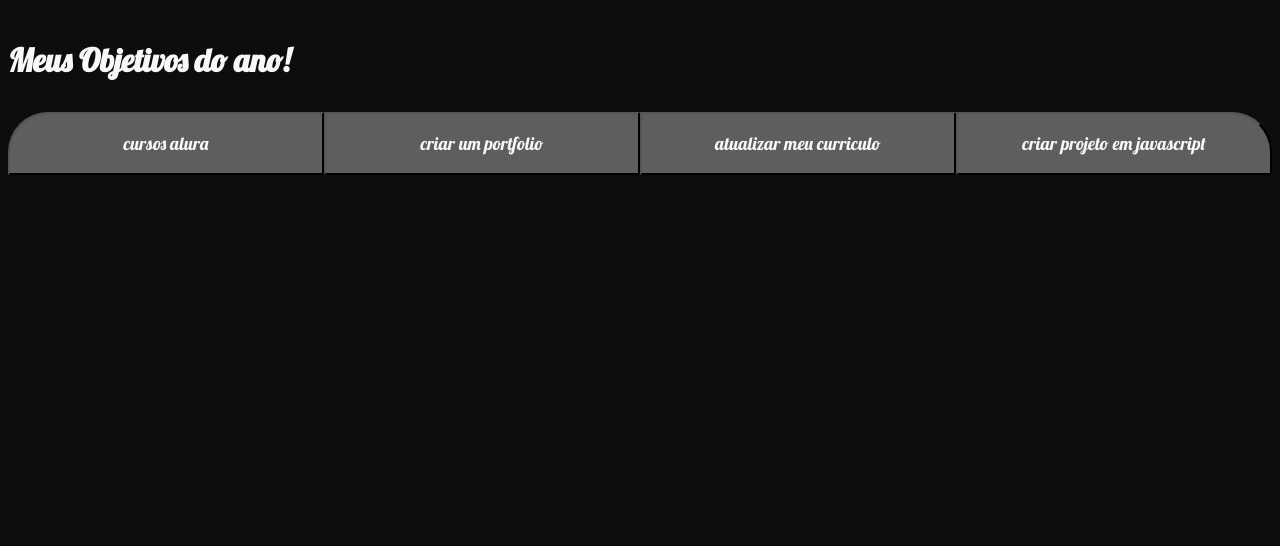
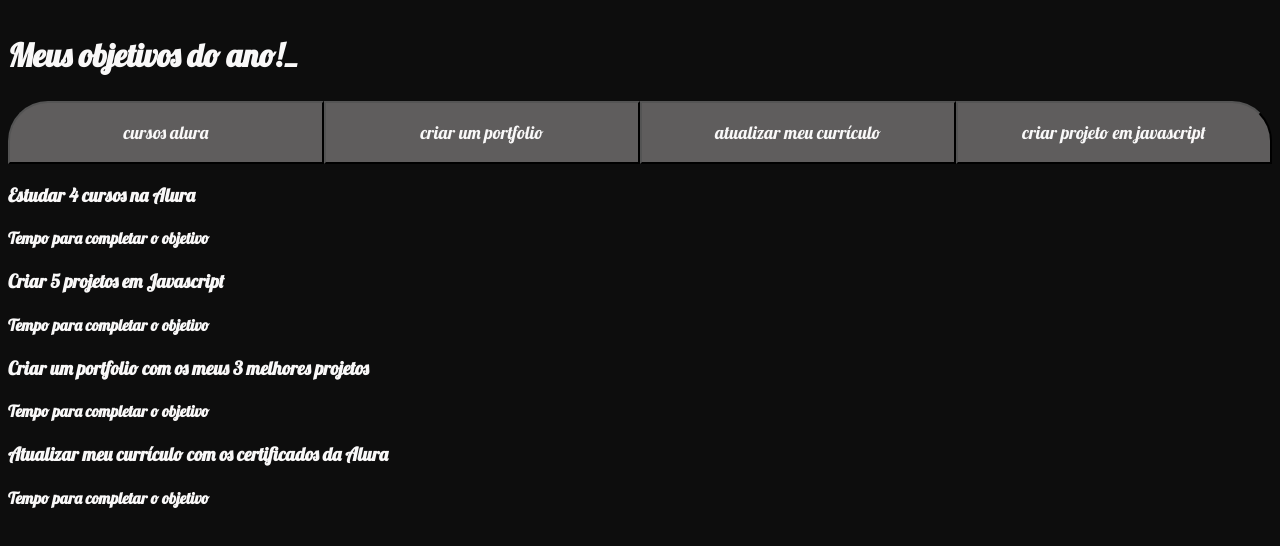
Before and after one commit to andreeFc/andre_2024, a plain HTML site: page index.html in a window 1280 px wide. Drawn offline with Linux system fonts and the light colour scheme.

Commit message:
Add files via upload

```diff
--- a/index.html
+++ b/index.html
@@ -3,19 +3,35 @@
 <head>
     <meta charset="UTF-8">
     <meta name="viewport" content="width=device-width, initial-scale=1.0">
-    <title>Meus objetivos do ano</title>
+    <title>Meus objetvos do ano</title>
     <link rel="stylesheet" href="style.css">
 </head>
 <body>
-    <section class="conteudo-principal"></section>
-    <h3 class="titulo-principal">Meus Objetivos do ano!</h3>
-    <div class="botoes">
-        <button class="botao">cursos alura</button>
-        <button class="botao">criar um portfolio</button>
-        <button class="botao">atualizar meu curriculo</button>
-        <button class="botao">criar projeto em javascript</button>
+<section class="conteudo-principal"></section>
+<h2 class="titulo-principal">Meus objetivos do ano!<span>_</span></h2>
+<div class="botoes">
+    <button class="botao">cursos alura</button>
+    <button class="botao">criar um portfolio</button>
+    <button class="botao">atualizar meu currículo</button>
+    <button class="botao">criar projeto em javascript</button>
+</div>
+    <div class="abas-textos">
+        <div class="aba-conteudo ativo">
+            <h3 class="aba-conteudo-titulo-principal">Estudar 4 cursos na Alura</h3>
+            <h4 class="aba-conteudo-titulo-secundario">Tempo para completar o objetivo</h4>
+</div>
+        <div class="aba-conteudo ativo">
+             <h3 class="aba-conteudo-titulo-principal">Criar 5 projetos em Javascript</h3>
+             <h4 class="aba-conteudo-titulo-secundario">Tempo para completar o objetivo</h4>
+</div>
+                <div class="aba-conteudo ativo">
+                <h3 class="aba-conteudo-titulo-principal">Criar um portfolio com os meus 3 melhores projetos</h3>
+                <h4 class="aba-conteudo-titulo-secundario">Tempo para completar o objetivo</h4>
+</div>
+         <div class="aba-conteudo ativo">
+             <h3 class="aba-conteudo-titulo-principal">Atualizar meu currículo com os certificados da Alura</h3>
+             <h4 class="aba-conteudo-titulo-secundario">Tempo para completar o objetivo</h4>
 </div>
 <script src='main.js'></script>
 </body>
-
 </html>
--- a/style.css
+++ b/style.css
@@ -5,7 +5,7 @@
     --cor-de-fundo: #0d0d0d;
     --verde: #e5e3ec;
     --branco: #f9f8f8;
-    --botao-ativo: #e7f2f2;
+    --botao-ativo: #0e0ef9;
     --botao-inativo: rgba(177, 174, 174, 0.5);
     --texto-fundo: rgba(248, 249, 251, 0.993);
 }
```
